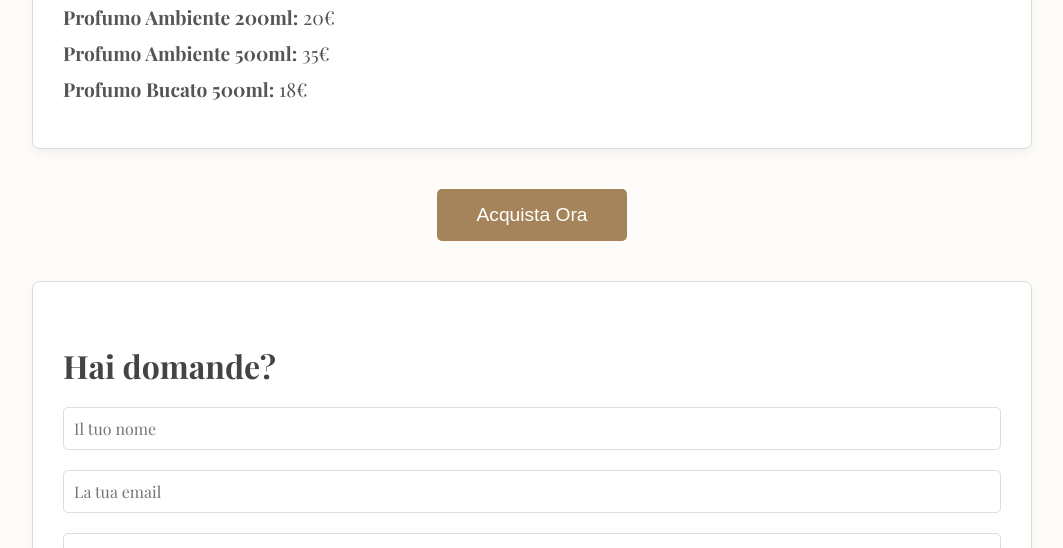
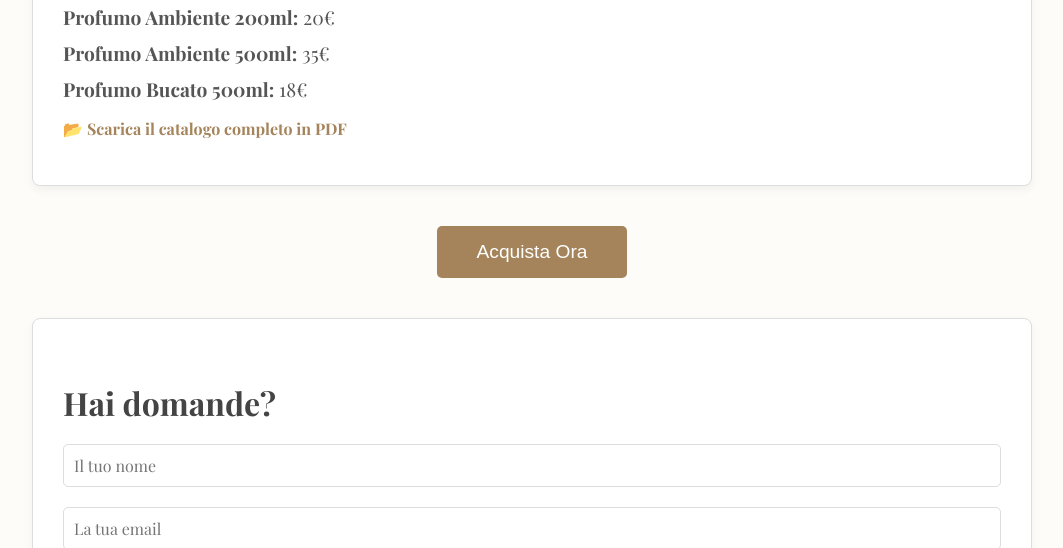
Before and after one commit to Anto161062/landing-page-03-fiori, a plain HTML site: page index.html in a window 1280 px wide. Shown: the part 552-1100 px from the top of the page, without its empty margins (108-1171 px from the left). Drawn offline with nearby package versions, Linux system fonts and the light colour scheme.

Commit message:
Update index.html

```diff
--- a/index.html
+++ b/index.html
@@ -145,7 +145,15 @@
         <li><strong>Profumo Ambiente 500ml:</strong> 35€</li>
         <li><strong>Profumo Bucato 500ml:</strong> 18€</li>
     </ul>
+    <p>
+        📂 <a href="https://raw.githubusercontent.com/Anto161062/landing-page-03-fiori/main/catalogo2025.pdf"
+              target="_blank"
+              style="color: #a5845b; text-decoration: none; font-weight: bold;">
+              Scarica il catalogo completo in PDF
+        </a>
+    </p>
 </div>
+
 
         <div class="cta">
             <button>Acquista Ora</button>
```
Lines whose indentation alone changed are shown as unchanged.
